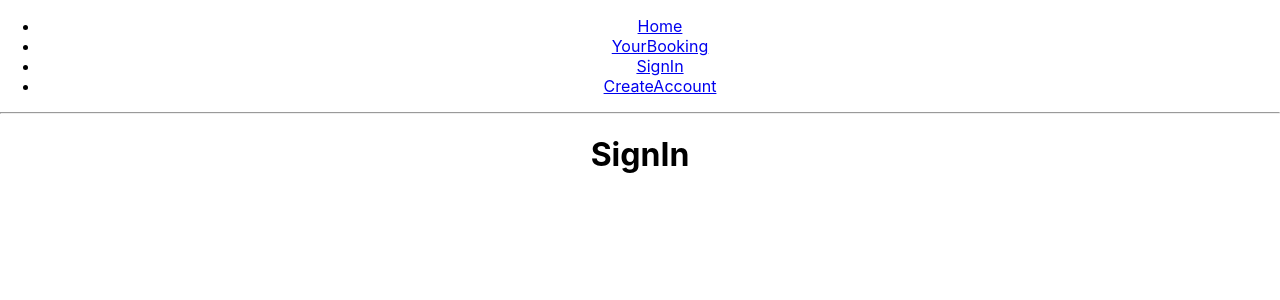
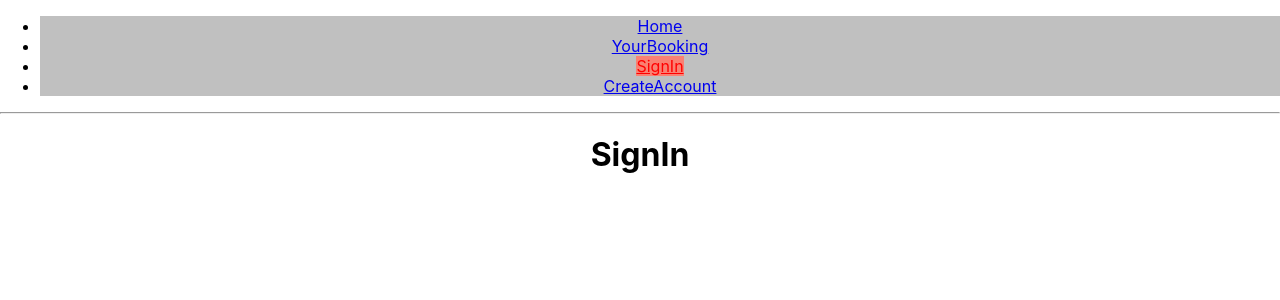
Before and after one commit to saifodin/egy-railways, a React (Create React App) app: page /SignIn in a window 1280 px wide. Shown: the top 300 px of the page. Built offline with nearby package versions, Linux system fonts and the light colour scheme.

Commit message:
create css in cssModules way

```diff
--- a/src/components/NavBar/NavBar.js
+++ b/src/components/NavBar/NavBar.js
@@ -6,23 +6,23 @@ import SignIn from '../../pages/SignIn/SignIn.js';
 import YourBooking from '../../pages/YourBooking/YourBooking.js';
 import CreateAccount from '../../pages/CreateAccount/CreateAccount.js';
 
-
+import css from './NavBar.module.css';
 
 const NavBar = props => (
   <Router>
     <div>
       <ul>
         <li>
-          <NavLink to="/">Home</NavLink>
+          <NavLink exact to="/" activeClassName={css.linkSelected}>Home</NavLink>
         </li>
         <li>
-          <NavLink to="/YourBooking">YourBooking</NavLink>
+          <NavLink to="/YourBooking" activeClassName={css.linkSelected}>YourBooking</NavLink>
         </li>
         <li>
-          <NavLink to="/SignIn">SignIn</NavLink>
+          <NavLink to="/SignIn" activeClassName={css.linkSelected}>SignIn</NavLink>
         </li>
         <li>
-          <NavLink to="/CreateAccount">CreateAccount</NavLink>
+          <NavLink to="/CreateAccount" activeClassName={css.linkSelected}>CreateAccount</NavLink>
         </li>
       </ul>
 
--- /dev/null
+++ b/src/components/NavBar/NavBar.module.css
@@ -0,0 +1,8 @@
+.linkSelected {
+  color: red;
+  background-color: salmon;
+}
+
+li{
+  background-color:silver
+}
```
